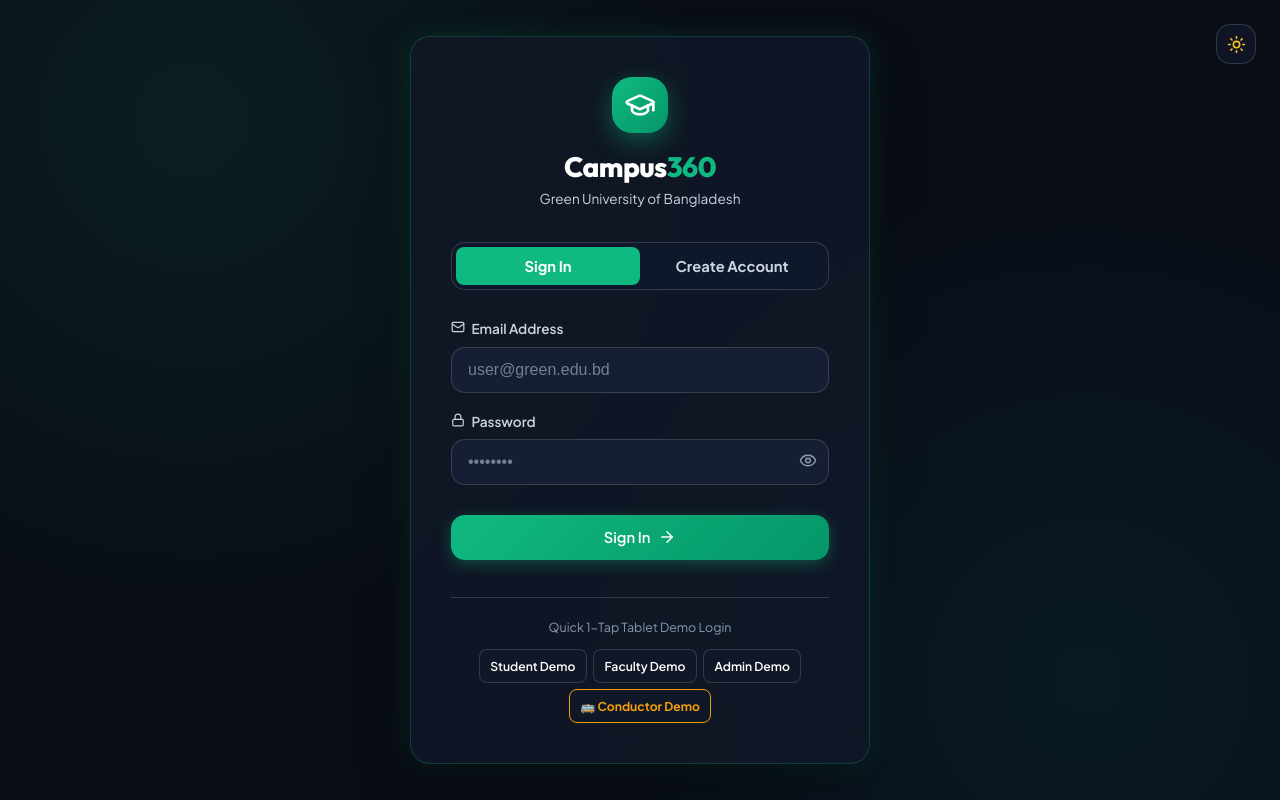
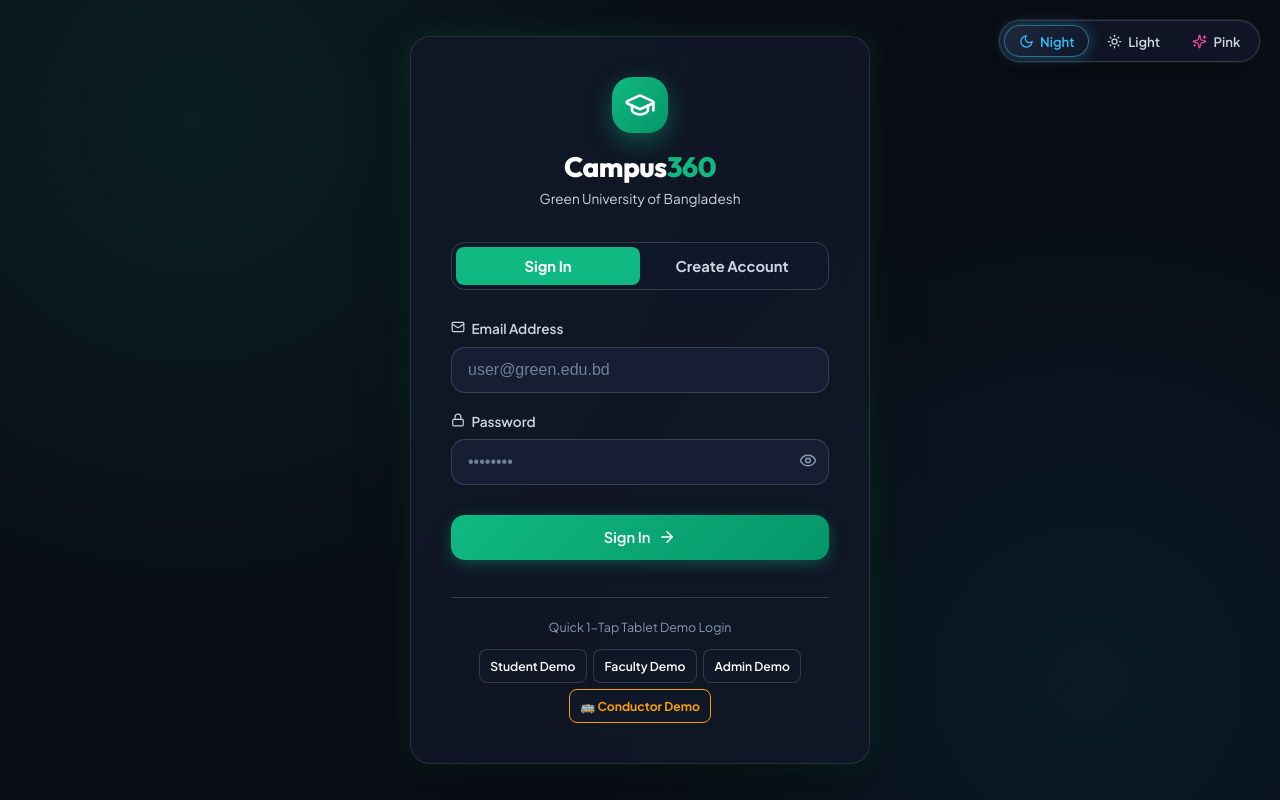
Before and after one commit to ahmedsizan/Campus-360, a React (Vite) app: page / in a window 1280 px wide. Built offline with nearby package versions, Linux system fonts and the light colour scheme; no server answers; the database is empty.

Commit message:
feat: add night, light, and pink theme modes to login page and portal

```diff
--- a/src/components/Navbar.tsx
+++ b/src/components/Navbar.tsx
@@ -19,7 +19,8 @@
   ShieldCheck,
   Download,
   MoreVertical,
-  Palette
+  Palette,
+  Sparkles
 } from 'lucide-react';
 import { useAuth } from '../context/AuthContext';
 import { useApp } from '../context/AppContext';
@@ -184,9 +185,10 @@
               className="btn btn-secondary btn-icon desktop-only-control"
               onClick={toggleTheme}
               aria-label="Toggle theme"
+              title={`Current theme: ${theme}. Click to switch.`}
               style={{ width: '36px', height: '36px', display: 'none' }}
             >
-              {theme === 'dark' ? <Sun size={17} color="#fbbf24" /> : <Moon size={17} color="#6366f1" />}
+              {theme === 'dark' ? <Moon size={17} color="#38bdf8" /> : theme === 'light' ? <Sun size={17} color="#f59e0b" /> : <Sparkles size={17} color="#ec4899" />}
             </button>
 
             {/* Cart Trigger */}
@@ -350,11 +352,11 @@
                       }}
                     >
                       <div style={{ display: 'flex', alignItems: 'center', gap: '0.65rem' }}>
-                        {theme === 'dark' ? <Moon size={16} color="#fbbf24" /> : <Sun size={16} color="#6366f1" />}
-                        <span>{theme === 'dark' ? 'Dark Theme (Night)' : 'Light Theme (Day)'}</span>
+                        {theme === 'dark' ? <Moon size={16} color="#38bdf8" /> : theme === 'light' ? <Sun size={16} color="#f59e0b" /> : <Sparkles size={16} color="#ec4899" />}
+                        <span>{theme === 'dark' ? 'Dark Theme (Night)' : theme === 'light' ? 'Light Theme (Day)' : 'Rose Pink Theme'}</span>
                       </div>
-                      <span className="badge badge-slate" style={{ fontSize: '0.7rem' }}>
-                        {theme === 'dark' ? 'ON' : 'OFF'}
+                      <span className="badge badge-slate" style={{ fontSize: '0.7rem', textTransform: 'uppercase' }}>
+                        {theme}
                       </span>
                     </button>
 
--- a/src/context/AppContext.tsx
+++ b/src/context/AppContext.tsx
@@ -12,13 +12,15 @@
   NavigationTab,
   Notice,
   Order,
-  ToastNotification
+  ToastNotification,
+  ThemeMode
 } from '../types';
 import { useAuth } from './AuthContext';
 
 interface AppContextType {
   // Theme
-  theme: 'dark' | 'light';
+  theme: ThemeMode;
+  setTheme: (theme: ThemeMode) => void;
   toggleTheme: () => void;
 
   // Active Tab
@@ -98,18 +100,25 @@
   const { profile } = useAuth();
 
   // Theme State
-  const [theme, setTheme] = useState<'dark' | 'light'>(() => {
+  const [theme, setTheme] = useState<ThemeMode>(() => {
     const saved = localStorage.getItem('gub_theme');
-    return saved === 'light' ? 'light' : 'dark';
+    if (saved === 'light' || saved === 'pink' || saved === 'dark') {
+      return saved as ThemeMode;
+    }
+    return 'dark';
   });
 
   useEffect(() => {
-    document.body.className = theme === 'light' ? 'light-theme' : 'dark-theme';
+    document.body.className = `${theme}-theme`;
     localStorage.setItem('gub_theme', theme);
   }, [theme]);
 
   const toggleTheme = () => {
-    setTheme(prev => (prev === 'dark' ? 'light' : 'dark'));
+    setTheme(prev => {
+      if (prev === 'dark') return 'light';
+      if (prev === 'light') return 'pink';
+      return 'dark';
+    });
   };
 
   // Active Tab
@@ -1006,6 +1015,7 @@
     <AppContext.Provider
       value={{
         theme,
+        setTheme,
         toggleTheme,
         activeTab,
         setActiveTab,
--- a/src/index.css
+++ b/src/index.css
@@ -84,6 +84,40 @@
   --modal-bg: #ffffff;
   --badge-bg: rgba(0, 0, 0, 0.06);
   --bottom-nav-bg: rgba(255, 255, 255, 0.96);
+}
+
+/* Pink / Sakura Glow Theme */
+body.pink-theme {
+  color-scheme: light;
+  --bg-main: #fff0f5;
+  --bg-subtle: #fdf2f8;
+  --bg-card: rgba(255, 255, 255, 0.94);
+  --bg-card-hover: rgba(255, 245, 249, 0.98);
+  --bg-card-solid: #ffffff;
+  --bg-input: #ffffff;
+  --bg-input-focus: #fff7fa;
+  --border-subtle: rgba(244, 114, 182, 0.28);
+  --border-focus: rgba(236, 72, 153, 0.85);
+  --border-card: rgba(244, 114, 182, 0.22);
+  --text-primary: #3b0720;
+  --text-secondary: #831843;
+  --text-muted: #be185d;
+  --nav-bg: rgba(255, 240, 245, 0.96);
+  --shadow-card: 0 12px 36px -10px rgba(236, 72, 153, 0.16), 0 0 0 1px rgba(244, 114, 182, 0.14);
+  --shadow-glow: 0 0 25px rgba(236, 72, 153, 0.32);
+  --modal-bg: #fffbfd;
+  --badge-bg: rgba(244, 114, 182, 0.14);
+  --bottom-nav-bg: rgba(255, 240, 245, 0.97);
+  --gub-green: #ec4899;
+  --gub-green-dark: #db2777;
+  --gub-green-light: #f472b6;
+  --gub-green-glow: rgba(236, 72, 153, 0.35);
+}
+
+body.pink-theme {
+  background-image:
+    radial-gradient(circle at 15% 15%, rgba(244, 114, 182, 0.18) 0%, transparent 40%),
+    radial-gradient(circle at 85% 85%, rgba(236, 72, 153, 0.15) 0%, transparent 40%);
 }
 
 /* Base Resets with iOS Touch Enhancements */
@@ -293,14 +327,14 @@
 }
 
 .btn-primary {
-  background: linear-gradient(135deg, #10b981 0%, #059669 100%);
+  background: linear-gradient(135deg, var(--gub-green) 0%, var(--gub-green-dark) 100%);
   color: #ffffff;
-  box-shadow: 0 4px 15px rgba(16, 185, 129, 0.35);
+  box-shadow: 0 4px 15px var(--gub-green-glow);
 }
 
 .btn-primary:hover {
-  background: linear-gradient(135deg, #34d399 0%, #10b981 100%);
-  box-shadow: 0 6px 20px rgba(16, 185, 129, 0.5);
+  background: linear-gradient(135deg, var(--gub-green-light) 0%, var(--gub-green) 100%);
+  box-shadow: 0 6px 20px var(--gub-green-glow);
   transform: translateY(-1px);
 }
 
@@ -450,6 +484,74 @@
   -webkit-text-fill-color: #0f172a !important;
   caret-color: #0f172a !important;
   border-color: var(--gub-green) !important;
+}
+
+body.pink-theme input:-webkit-autofill,
+body.pink-theme input:-webkit-autofill:hover,
+body.pink-theme input:-webkit-autofill:focus,
+body.pink-theme input:-webkit-autofill:active {
+  -webkit-box-shadow: 0 0 0 1000px #ffffff inset !important;
+  box-shadow: 0 0 0 1000px #ffffff inset !important;
+  -webkit-text-fill-color: #3b0720 !important;
+  caret-color: #ec4899 !important;
+  border-color: #ec4899 !important;
+}
+
+/* Theme Segmented Switcher Control */
+.theme-segmented-control {
+  display: inline-flex;
+  align-items: center;
+  background: var(--bg-card);
+  backdrop-filter: blur(16px);
+  -webkit-backdrop-filter: blur(16px);
+  padding: 4px;
+  border-radius: var(--radius-full);
+  border: 1px solid var(--border-subtle);
+  box-shadow: var(--shadow-card);
+  gap: 3px;
+  user-select: none;
+}
+
+.theme-segmented-btn {
+  display: inline-flex;
+  align-items: center;
+  gap: 0.4rem;
+  padding: 0.42rem 0.85rem;
+  border-radius: var(--radius-full);
+  font-size: 0.82rem;
+  font-weight: 600;
+  color: var(--text-secondary);
+  background: transparent;
+  border: 1px solid transparent;
+  transition: all var(--transition-fast);
+  cursor: pointer;
+  white-space: nowrap;
+}
+
+.theme-segmented-btn:hover {
+  color: var(--text-primary);
+  background: var(--badge-bg);
+}
+
+.theme-segmented-btn.active-dark {
+  background: linear-gradient(135deg, #1e293b 0%, #0f172a 100%);
+  border-color: rgba(56, 189, 248, 0.5);
+  color: #38bdf8;
+  box-shadow: 0 0 14px rgba(56, 189, 248, 0.35);
+}
+
+.theme-segmented-btn.active-light {
+  background: linear-gradient(135deg, #ffffff 0%, #f1f5f9 100%);
+  border-color: rgba(245, 158, 11, 0.5);
+  color: #d97706;
+  box-shadow: 0 2px 14px rgba(245, 158, 11, 0.3);
+}
+
+.theme-segmented-btn.active-pink {
+  background: linear-gradient(135deg, #f43f5e 0%, #ec4899 100%);
+  border-color: rgba(244, 63, 114, 0.6);
+  color: #ffffff;
+  box-shadow: 0 0 16px rgba(236, 72, 153, 0.5);
 }
 
 .form-textarea {
--- a/src/pages/Login.tsx
+++ b/src/pages/Login.tsx
@@ -14,13 +14,14 @@
   CheckCircle2,
   Sun,
   Moon,
+  Sparkles,
   UserCheck
 } from 'lucide-react';
 import { UserRole } from '../types';
 
 export const Login: React.FC = () => {
   const { signIn, signUp } = useAuth();
-  const { addToast, theme, toggleTheme } = useApp();
+  const { addToast, theme, setTheme } = useApp();
 
   const [mode, setMode] = useState<'login' | 'register'>('login');
   const [showPassword, setShowPassword] = useState(false);
@@ -59,9 +60,9 @@
   };
 
   const inputStyle: React.CSSProperties = {
-    backgroundColor: theme === 'dark' ? '#151e32' : '#ffffff',
-    color: theme === 'dark' ? '#ffffff' : '#0f172a',
-    borderColor: theme === 'dark' ? 'rgba(255, 255, 255, 0.18)' : 'rgba(0, 0, 0, 0.15)',
+    backgroundColor: 'var(--bg-input)',
+    color: 'var(--text-primary)',
+    borderColor: 'var(--border-subtle)',
     fontWeight: 500
   };
 
@@ -75,16 +76,42 @@
       padding: '2rem 1rem',
       position: 'relative'
     }}>
-      {/* Theme Toggle Top-Right */}
-      <div style={{ position: 'absolute', top: '1.5rem', right: '1.5rem' }}>
-        <button
-          className="btn btn-secondary btn-icon"
-          onClick={toggleTheme}
-          aria-label="Toggle theme"
-          title={`Switch to ${theme === 'dark' ? 'Light' : 'Dark'} mode`}
-        >
-          {theme === 'dark' ? <Sun size={19} color="#fbbf24" /> : <Moon size={19} color="#6366f1" />}
-        </button>
+      {/* Theme Mode Segmented Switcher Top-Right (Night, Light, Pink) */}
+      <div style={{ position: 'absolute', top: '1.25rem', right: '1.25rem', zIndex: 10 }}>
+        <div className="theme-segmented-control" role="group" aria-label="Campus 360 Theme Selector">
+          <button
+            type="button"
+            className={`theme-segmented-btn ${theme === 'dark' ? 'active-dark' : ''}`}
+            onClick={() => setTheme('dark')}
+            aria-label="Night Mode"
+            title="Night Mode (Dark Slate)"
+          >
+            <Moon size={15} color={theme === 'dark' ? '#38bdf8' : 'currentColor'} />
+            <span>Night</span>
+          </button>
+
+          <button
+            type="button"
+            className={`theme-segmented-btn ${theme === 'light' ? 'active-light' : ''}`}
+            onClick={() => setTheme('light')}
+            aria-label="Light Mode"
+            title="Light Mode (Clean Daylight)"
+          >
+            <Sun size={15} color={theme === 'light' ? '#d97706' : 'currentColor'} />
+            <span>Light</span>
+          </button>
+
+          <button
+            type="button"
+            className={`theme-segmented-btn ${theme === 'pink' ? 'active-pink' : ''}`}
+            onClick={() => setTheme('pink')}
+            aria-label="Pink Mode"
+            title="Pink Mode (Sakura Rose Glow)"
+          >
+            <Sparkles size={15} color={theme === 'pink' ? '#ffffff' : '#ec4899'} />
+            <span>Pink</span>
+          </button>
+        </div>
       </div>
 
       {/* Centered Auth Card */}
@@ -92,8 +119,14 @@
         maxWidth: '460px',
         width: '100%',
         padding: '2.5rem',
-        boxShadow: '0 25px 60px -15px rgba(0, 0, 0, 0.5), 0 0 30px rgba(16, 185, 129, 0.15)',
-        border: '1px solid rgba(16, 185, 129, 0.25)'
+        boxShadow: theme === 'dark'
+          ? '0 25px 60px -15px rgba(0, 0, 0, 0.5), 0 0 30px rgba(16, 185, 129, 0.15)'
+          : theme === 'pink'
+          ? '0 25px 60px -15px rgba(244, 63, 114, 0.18), 0 0 35px rgba(236, 72, 153, 0.26)'
+          : '0 25px 60px -15px rgba(0, 0, 0, 0.08), 0 0 30px rgba(16, 185, 129, 0.12)',
+        border: theme === 'pink'
+          ? '1.5px solid rgba(244, 114, 182, 0.35)'
+          : '1px solid var(--border-card)'
       }}>
         {/* Brand Header */}
         <div style={{ textAlign: 'center', marginBottom: '2rem' }}>
@@ -101,13 +134,17 @@
             width: '56px',
             height: '56px',
             borderRadius: 'var(--radius-lg)',
-            background: 'linear-gradient(135deg, #10b981 0%, #059669 100%)',
+            background: theme === 'pink'
+              ? 'linear-gradient(135deg, #f43f5e 0%, #ec4899 100%)'
+              : 'linear-gradient(135deg, #10b981 0%, #059669 100%)',
             display: 'flex',
             alignItems: 'center',
             justifyContent: 'center',
             color: '#fff',
             margin: '0 auto 1rem',
-            boxShadow: '0 8px 24px rgba(16, 185, 129, 0.4)'
+            boxShadow: theme === 'pink'
+              ? '0 8px 24px rgba(236, 72, 153, 0.45)'
+              : '0 8px 24px rgba(16, 185, 129, 0.4)'
           }}>
             <GraduationCap size={32} />
           </div>
@@ -122,7 +159,7 @@
         {/* Tab Switcher */}
         <div style={{
           display: 'flex',
-          background: theme === 'dark' ? '#0f172a' : '#e2e8f0',
+          background: theme === 'dark' ? '#0f172a' : theme === 'pink' ? 'rgba(236, 72, 153, 0.12)' : '#e2e8f0',
           borderRadius: 'var(--radius-md)',
           padding: '4px',
           marginBottom: '1.75rem',
--- a/src/pages/Settings.tsx
+++ b/src/pages/Settings.tsx
@@ -18,7 +18,7 @@
 } from 'lucide-react';
 
 export const Settings: React.FC = () => {
-  const { theme, toggleTheme, addToast, triggerInstallApp } = useApp();
+  const { theme, setTheme, addToast, triggerInstallApp } = useApp();
   const { profile } = useAuth();
 
   const [notifications, setNotifications] = useState({
@@ -46,12 +46,12 @@
           <Palette size={20} color="var(--gub-green)" /> Interface Color Theme
         </h3>
         <p style={{ fontSize: '0.88rem', color: 'var(--text-secondary)', marginBottom: '1.5rem' }}>
-          Choose your preferred theme. Green University emerald aesthetic is preserved in both themes.
+          Choose your preferred theme. Green University emerald aesthetic is preserved across themes.
         </p>
 
-        <div style={{ display: 'grid', gridTemplateColumns: 'repeat(auto-fit, minmax(240px, 1fr))', gap: '1rem' }}>
+        <div style={{ display: 'grid', gridTemplateColumns: 'repeat(auto-fit, minmax(220px, 1fr))', gap: '1rem' }}>
           <div
-            onClick={() => { if (theme !== 'dark') toggleTheme(); }}
+            onClick={() => setTheme('dark')}
             className="glass-card glass-card-interactive"
             style={{
               padding: '1.25rem',
@@ -70,14 +70,14 @@
               </div>
               <div>
                 <div style={{ fontWeight: 700 }}>Dark Slate Theme</div>
-                <div style={{ fontSize: '0.75rem', color: '#94a3b8' }}>High-contrast dark mode</div>
+                <div style={{ fontSize: '0.75rem', color: '#94a3b8' }}>High-contrast night mode</div>
               </div>
             </div>
             {theme === 'dark' && <Check size={18} color="#10b981" />}
           </div>
 
           <div
-            onClick={() => { if (theme !== 'light') toggleTheme(); }}
+            onClick={() => setTheme('light')}
             className="glass-card glass-card-interactive"
             style={{
               padding: '1.25rem',
@@ -100,6 +100,32 @@
               </div>
             </div>
             {theme === 'light' && <Check size={18} color="#10b981" />}
+          </div>
+
+          <div
+            onClick={() => setTheme('pink')}
+            className="glass-card glass-card-interactive"
+            style={{
+              padding: '1.25rem',
+              border: theme === 'pink' ? '2px solid var(--gub-green)' : '1px solid var(--border-subtle)',
+              background: '#fff0f5',
+              color: '#3b0720',
+              borderRadius: 'var(--radius-md)',
+              display: 'flex',
+              alignItems: 'center',
+              justifyContent: 'space-between'
+            }}
+          >
+            <div style={{ display: 'flex', alignItems: 'center', gap: '0.75rem' }}>
+              <div style={{ padding: '0.5rem', borderRadius: 'var(--radius-sm)', background: 'rgba(236, 72, 153, 0.15)' }}>
+                <Sparkles size={20} color="#ec4899" />
+              </div>
+              <div>
+                <div style={{ fontWeight: 700 }}>Rose Pink Theme</div>
+                <div style={{ fontSize: '0.75rem', color: '#be185d' }}>Sakura blush glow</div>
+              </div>
+            </div>
+            {theme === 'pink' && <Check size={18} color="#ec4899" />}
           </div>
         </div>
       </div>
--- a/src/types.ts
+++ b/src/types.ts
@@ -158,3 +158,5 @@
   | 'complaints'
   | 'profile'
   | 'settings';
+
+export type ThemeMode = 'dark' | 'light' | 'pink';
```
